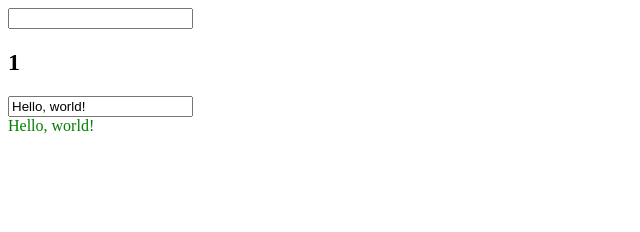
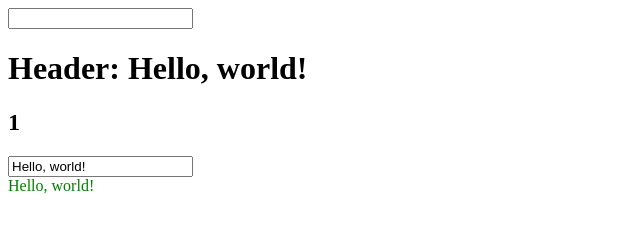
Before and after one commit to padcom/vuelit, a website built with Vite: page index.html in a window 1280 px wide. Shown: the whole page, without its empty margins (0-640 px from the left). Built offline with nearby package versions, Linux system fonts and the light colour scheme.

Commit message:
Added provide/inject capability

```diff
--- a/index.html
+++ b/index.html
@@ -7,6 +7,7 @@
 <body>
   <custom-panel>
     <input type="text">
+    <example-consumer></example-consumer>
   </custom-panel>
 
   <script type="module" src="./src/main.ts"></script>
--- a/src/index.ts
+++ b/src/index.ts
@@ -19,6 +19,20 @@ export interface VuelitComponent extends HTMLElement {
    * Register a callback for component lifecycle
    */
   registerLifecycleCallback: (method: LifecycleMethod, callback: LifecycleCallback) => void
+  /**
+   * Provide a value to children
+   *
+   * @param key key to reference the value in `inject()`
+   * @param value the provided value
+   */
+  provide(key: Symbol, value: any): void
+  /**
+   * Inject a value provided by `provide()`
+   *
+   * @param key key to reference the value provided by `provide()`
+   * @returns value if it has been provided or null
+   */
+  inject<T>(key: Symbol): T | null
 }
 
 type RenderFunction = () => TemplateResult
@@ -30,12 +44,12 @@ interface FactoryFunctionParams<Props> {
 
 type FactoryFunction<Props> = (this: VuelitComponent, context: FactoryFunctionParams<Props>) => RenderFunction
 
-let currentInstance: VuelitComponent | null
-
 interface Options {
   shadowRoot?: boolean
   styles?: string
 }
+
+let currentInstance: VuelitComponent | null
 
 export function defineComponent(name: string, options: Options, factory: Function): void
 export function defineComponent<Props>(name: string, options: Options, propDefs: Props, factory: FactoryFunction<Props>): void
@@ -71,10 +85,12 @@ export function defineComponent<Props>(
         onUnmounted: [] as LifecycleCallback[],
       }
 
+      #context = new WeakMap<Symbol, any>()
+
       constructor() {
         super()
 
-        this.#createProps()
+        this.#initProps()
         const template = this.#initTemplate()
 
         this.#callbacks.onBeforeMount.forEach(cb => cb.call(this, { component: this }))
@@ -97,7 +113,7 @@ export function defineComponent<Props>(
         })
       }
 
-      #createProps() {
+      #initProps() {
         Object.keys(propDefs as object).forEach(prop => {
           Object.defineProperty(this, prop, {
             get() {
@@ -152,6 +168,31 @@ export function defineComponent<Props>(
       registerLifecycleCallback(method: LifecycleMethod, callback: LifecycleCallback) {
         this.#callbacks[method].push(callback)
       }
+
+      provide(key: Symbol, value: any) {
+        this.#context.set(key, value)
+      }
+
+      inject<T>(key: Symbol): T | null {
+        if (this.#context.has(key)) {
+          return this.#context.get(key)
+        }
+
+        function get(element: Node | null): T | null {
+          if (!element) {
+            return null
+          }
+
+          const injector = element as any
+          if (injector.inject) {
+            return injector.inject(key)
+          } else {
+            return get(element.parentNode)
+          }
+        }
+
+        return get(this.parentNode)
+      }
     },
   )
 }
@@ -159,21 +200,6 @@ export function defineComponent<Props>(
 function createLifecycleMethod(name: LifecycleMethod) {
   return (callback: LifecycleCallback) => {
     currentInstance?.registerLifecycleCallback(name, callback)
-  }
-}
-
-/**
- * This function understands that the given reference could be reactive
- * and if that is the case it will assign it's `value` to the event
- * target's value (much like Vue's v-model does)
- */
-export function update(reference: MaybeRef) {
-  return (e: InputEvent) => {
-    if (isRef(reference)) {
-      reference.value = (e.target as HTMLInputElement).value
-    } else {
-      console.warn('A non-reactive reference was passed - not updating')
-    }
   }
 }
 
@@ -202,5 +228,43 @@ export const onUpdated = createLifecycleMethod('onUpdated')
  */
 export const onUnmounted = createLifecycleMethod('onUnmounted')
 
+/**
+ * This function understands that the given reference could be reactive
+ * and if that is the case it will assign it's `value` to the event
+ * target's value (much like Vue's v-model does)
+ */
+export function update(reference: MaybeRef) {
+  return (e: InputEvent) => {
+    if (isRef(reference)) {
+      reference.value = (e.target as HTMLInputElement).value
+    } else {
+      console.warn('A non-reactive reference was passed - not updating')
+    }
+  }
+}
+
+/**
+ * Provide a value to children
+ *
+ * @param key key to reference the value in `inject()`
+ * @param value the provided value
+ */
+export function provide(key: Symbol, value: any) {
+  return currentInstance?.provide(key, value)
+}
+
+/**
+ * Inject a value provided by `provide()`
+ *
+ * @param key key to reference the value provided by `provide()`
+ * @returns value if it has been provided or null
+ */
+export function inject<T>(key: Symbol) {
+  const result = currentInstance?.inject<T>(key) || null
+  if (!result) console.warn('Injection key', key, 'not found!')
+
+  return result
+}
+
 export * from 'lit-html'
 export * from '@vue/reactivity'
--- a/src/main.ts
+++ b/src/main.ts
@@ -2,7 +2,7 @@ import {
   defineComponent, html,
   ref, computed,
   onBeforeMount, onMounted, onBeforeUpdate, onUpdated, onUnmounted,
-  update,
+  update, provide, inject,
 } from '.'
 
 import { unsafeStatic } from 'lit-html/static.js'
@@ -38,6 +38,8 @@ function useLifecycleCallbacks() {
   return { message }
 }
 
+const injectionKey = Symbol('message')
+
 // eslint-disable-next-line prefer-arrow-callback
 defineComponent('custom-panel', { shadowRoot: false, styles }, { title: '1', age: 42 }, ({ component, props }) => {
   // eslint-disable-next-line no-invalid-this
@@ -60,6 +62,10 @@ defineComponent('custom-panel', { shadowRoot: false, styles }, { title: '1', age
     },
   })
 
+  const msg3 = computed(() => `Header: ${msg2.value}`)
+
+  provide(injectionKey, msg3)
+
   return () => {
     console.log('Rendering custom-panel')
 
@@ -74,3 +80,9 @@ defineComponent('custom-panel', { shadowRoot: false, styles }, { title: '1', age
     `
   }
 })
+
+defineComponent('example-consumer', {}, {}, () => {
+  const message = inject(injectionKey)
+
+  return () => html`<h1>${message}</h1>`
+})
```
